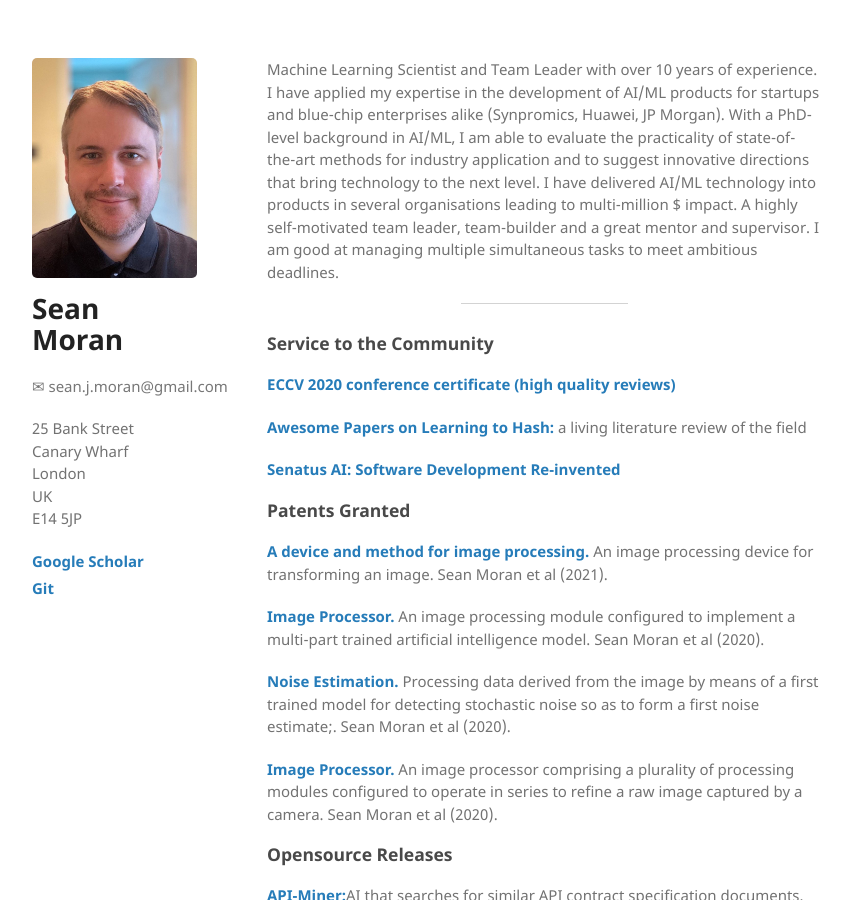
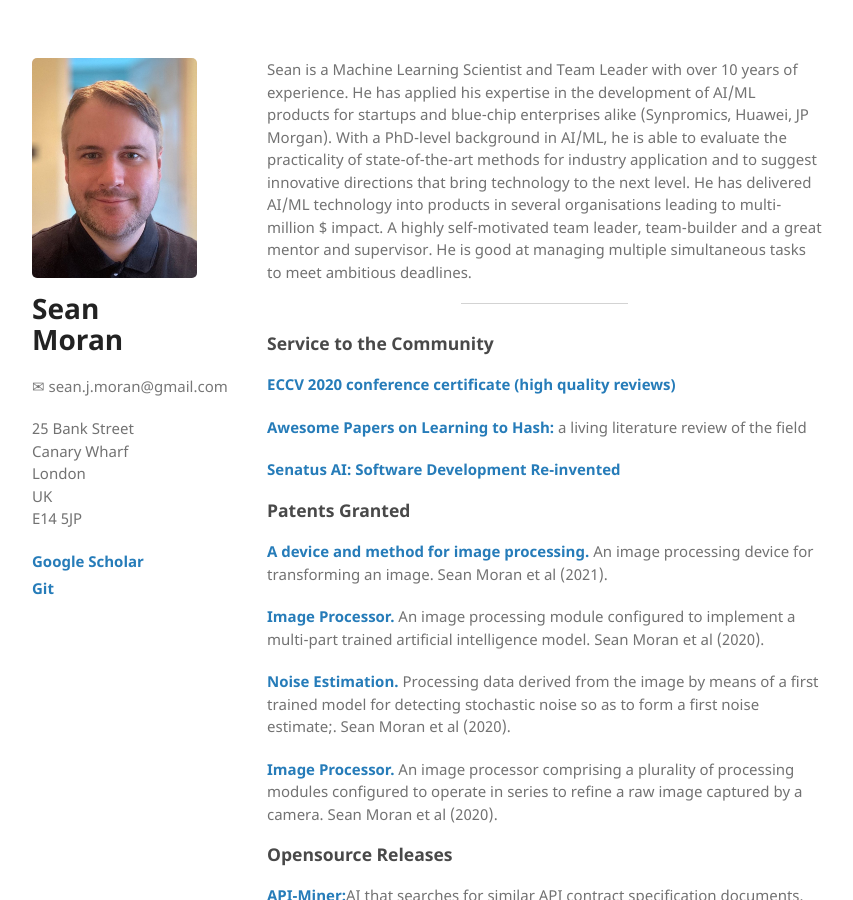
Before and after one commit to sjmoran/sjmoran.github.io, a Jekyll site: the page built from index.html, in a window 1280 px wide and 900 px high. Shown: the whole window, without its empty margins (26-879 px from the left). Built offline with Jekyll 4.4.1, drawn with Linux system fonts in a browser that asks for light colours.

Commit message:
Update index.html

```diff
--- a/index.html
+++ b/index.html
@@ -3,7 +3,7 @@
 ---
 
 <p>
-Machine Learning Scientist and Team Leader with over 10 years of experience. I have applied my expertise in the development of AI/ML products for startups and blue-chip enterprises alike (Synpromics, Huawei, JP Morgan). With a PhD-level background in AI/ML, I am able to evaluate the practicality of state-of-the-art methods for industry application and to suggest innovative directions that bring technology to the next level. I have delivered AI/ML technology into products in several organisations leading to multi-million $ impact. A highly self-motivated team leader, team-builder and a great mentor and supervisor. I am good at managing multiple simultaneous tasks to meet ambitious deadlines.
+Sean is a Machine Learning Scientist and Team Leader with over 10 years of experience. He has applied his expertise in the development of AI/ML products for startups and blue-chip enterprises alike (Synpromics, Huawei, JP Morgan). With a PhD-level background in AI/ML, he is able to evaluate the practicality of state-of-the-art methods for industry application and to suggest innovative directions that bring technology to the next level. He has delivered AI/ML technology into products in several organisations leading to multi-million $ impact. A highly self-motivated team leader, team-builder and a great mentor and supervisor. He is good at managing multiple simultaneous tasks to meet ambitious deadlines.
 </p>
 
 <hr />
```
